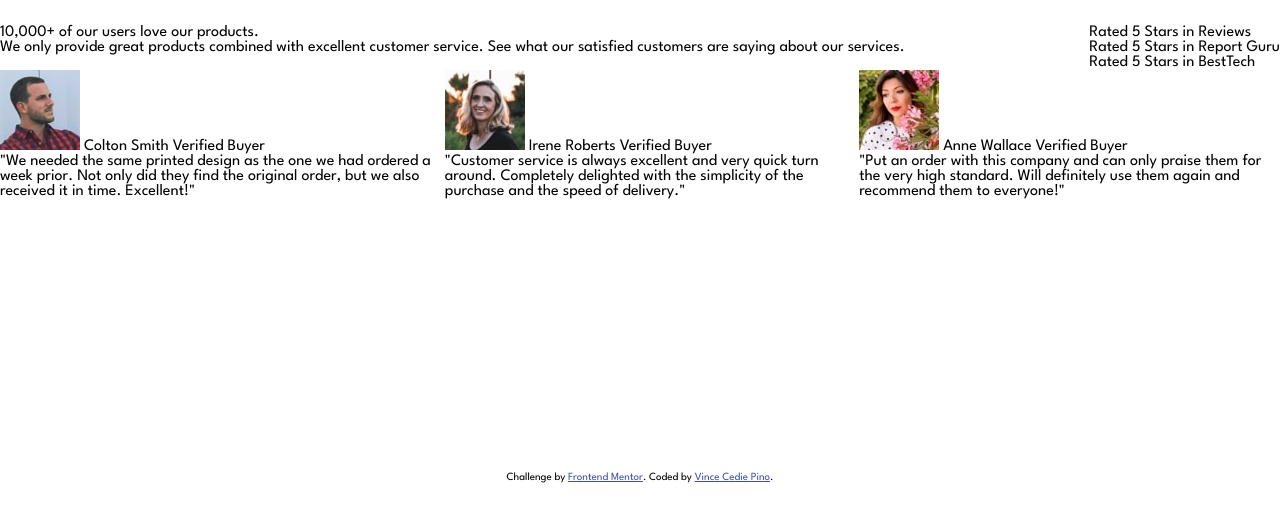
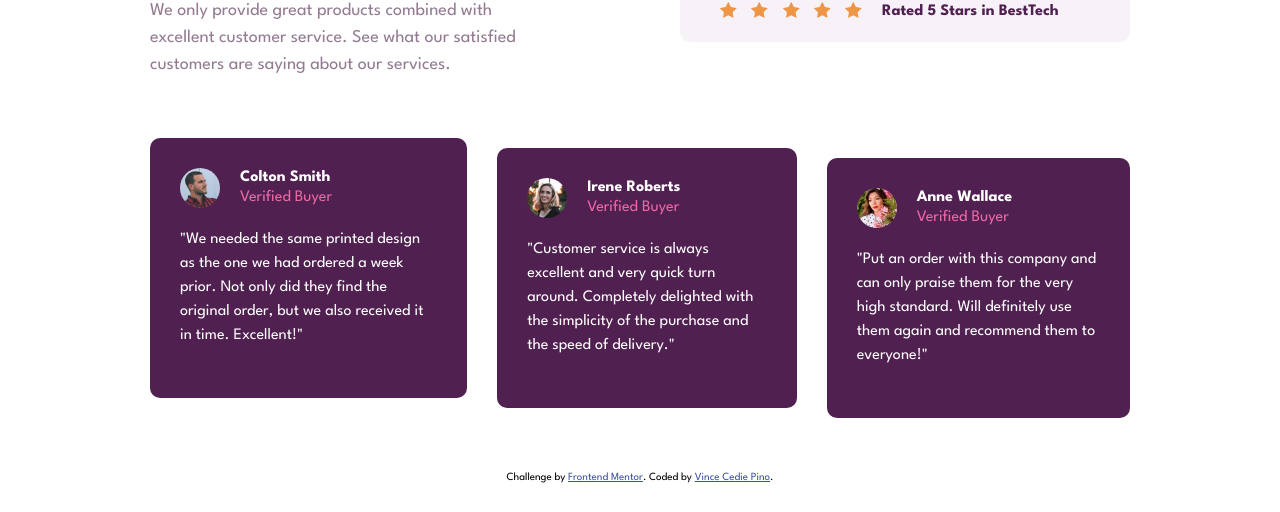
Before and after one commit to vince-pino/fem-social-proof-section, a plain HTML site: page index.html in a window 1280 px wide. Shown: the part 288-800 px from the top of the page. Drawn offline with Linux system fonts and the light colour scheme.

Commit message:
Finish Project

```diff
--- a/index.html
+++ b/index.html
@@ -28,24 +28,47 @@
         </div>
         <div class="top-right">
           <div class="stars">
-            <div class="star">
-              Rated 5 Stars in Reviews
+            <div class="star star-left">
+              <span>
+                <img src="./images/icon-star.svg" alt="icon-star">
+                <img src="./images/icon-star.svg" alt="icon-star">
+                <img src="./images/icon-star.svg" alt="icon-star">
+                <img src="./images/icon-star.svg" alt="icon-star">
+                <img src="./images/icon-star.svg" alt="icon-star">
+              </span>
+              <span>Rated 5 Stars in Reviews</span>
             </div>
-            <div class="star">
-              Rated 5 Stars in Report Guru
+            <div class="star star-center">
+              <span>
+                <img src="./images/icon-star.svg" alt="icon-star">
+                <img src="./images/icon-star.svg" alt="icon-star">
+                <img src="./images/icon-star.svg" alt="icon-star">
+                <img src="./images/icon-star.svg" alt="icon-star">
+                <img src="./images/icon-star.svg" alt="icon-star">
+              </span>
+              <span>Rated 5 Stars in Report Guru</span>
             </div>
-            <div class="star">
-              Rated 5 Stars in BestTech
+            <div class="star star-end">
+              <span>
+                <img src="./images/icon-star.svg" alt="icon-star">
+                <img src="./images/icon-star.svg" alt="icon-star">
+                <img src="./images/icon-star.svg" alt="icon-star">
+                <img src="./images/icon-star.svg" alt="icon-star">
+                <img src="./images/icon-star.svg" alt="icon-star">
+              </span>
+              <span>Rated 5 Stars in BestTech</span>
             </div>
           </div>
         </div>
       </section>
       <section class="bottom">
-        <div class="card">
+        <div class="card cart-top">
           <div class="header">
             <img src="./images/image-colton.jpg" alt="">
-            Colton Smith
-            Verified Buyer
+            <div class="name">
+              Colton Smith <br>
+              <span>Verified Buyer</span>
+            </div>
           </div>
           <div class="review">
             "We needed the same printed design as the one we had ordered a week prior.
@@ -53,31 +76,34 @@
             Excellent!"
           </div>
         </div>
-        <div class="card">
+        <div class="card card-center">
           <div class="header">
             <img src="./images/image-irene.jpg" alt="">
-            Irene Roberts
-            Verified Buyer
+            <div class="name">
+              Irene Roberts <br>
+              <span>Verified Buyer</span>
+            </div>
           </div>
-          <div class="description">
+          <div class="review">
             "Customer service is always excellent and very quick turn around. Completely
             delighted with the simplicity of the purchase and the speed of delivery."
           </div>
         </div>
-        <div class="card">
+        <div class="card card-bottom">
           <div class="header">
             <img src="./images/image-anne.jpg" alt="">
-            Anne Wallace
-            Verified Buyer
+            <div class="name">
+              Anne Wallace <br>
+              <span>Verified Buyer</span>
+            </div>
           </div>
-          <div class="description">
+          <div class="review">
             "Put an order with this company and can only praise them for the very high
             standard. Will definitely use them again and recommend them to everyone!"
           </div>
         </div>
       </section>
     </main>
-
 
     <footer>
       <div class="attribution">
@@ -87,5 +113,6 @@
         >. Coded by <a href="#">Vince Cedie Pino</a>.
       </div>
     </footer>
+
   </body>
 </html>
--- a/styles/index.css
+++ b/styles/index.css
@@ -1,5 +1,5 @@
 body {
-  margin: 0;
+  margin: 0 150px;
   height: 100vh;
   font-family: League Spartan;
 
@@ -19,14 +19,123 @@ main {
   justify-content: space-between;
 }
 
+.top-left {
+  flex: 1;
+}
+
+.top-right {
+  flex: 1;
+}
+
+.title {
+  font-size: 48px;
+  font-weight: 700;
+  color: hsl(300, 43%, 22%);
+  padding-right: 200px;
+}
+
+.subtitle {
+  font-size: 18px;
+  color: hsl(303, 10%, 53%);
+  font-weight: 400;
+  line-height: 1.5;
+  margin-top: 10px;
+  margin-bottom: 30px;
+  padding-right: 100px;
+}
+
+.stars {
+  display: flex;
+  flex-direction: column;
+  align-items: flex-start;
+}
+
+.star {
+  display: flex;
+  align-items: center;
+  background-color: hsl(300, 24%, 96%);
+  border-radius: 10px;
+  padding: 20px;
+  padding-left: 30px;
+  margin-bottom: 20px;
+  width: 400px;
+}
+
+.star img {
+  margin-right: 10px;
+}
+
+.star span {
+  color: hsl(300, 43%, 22%);
+  font-weight: 700;
+  margin-left: 10px;
+  margin-top: 5px;
+}
+
+.star-center {
+  align-self: center;
+}
+
+.star-end {
+  align-self: flex-end;
+}
+
 .bottom {
   display: flex;
   justify-content: space-between;
+
+  gap: 30px;
+  margin-top: 30px;
+  height: 280px;
 }
 
 .card {
   display: flex;
   flex-direction: column;
+
+  background-color: hsl(300, 43%, 22%);
+  padding: 30px;
+  border-radius: 10px;
+  height: max-content;
+}
+
+.card-center {
+  align-self: center;
+}
+
+.card-bottom {
+  align-self: flex-end;
+}
+
+.header {
+  display: flex;
+  align-items: center;
+
+  margin-bottom: 20px;
+  line-height: 1.2;
+}
+
+.header img {
+  border-radius: 50%;
+  width: 40px;
+  margin-right: 20px;
+}
+
+.header .name {
+  color: white;
+  font-weight: 700;
+}
+
+.header span {
+  color: hsl(333, 80%, 67%);
+  font-weight: 400;
+}
+
+.review {
+  color: white;
+  font-weight: 400;
+  line-height: 1.5;
+  margin-bottom: 20px;
 }
 
 footer {
@@ -45,3 +154,102 @@ footer {
 .attribution a {
   color: hsl(228, 45%, 44%);
 }
+
+@media (max-width: 375px) {
+  body {
+    margin: 0;
+    width: 100vh;
+    min-height: 100vh;
+    padding-top: 100px;
+
+    display: flex;
+    flex-direction: column;
+  }
+
+  main {
+    width: 85%;
+    margin-bottom: 658px;
+
+    display: flex;
+    flex-direction: column;
+  }
+
+  .top {
+    display: flex;
+    flex-direction: column;
+    align-items: center;
+
+    width: 100%;
+  }
+
+  .title,
+  .subtitle {
+    padding-right: 0;
+    text-align: center;
+  }
+
+  .title {
+    margin-top: 0;
+    width: 80%;
+    margin: auto;
+  }
+
+  .subtitle {
+    margin: auto;
+    margin-top: 20px;
+    font-size: 28px;
+  }
+
+  .top-right {
+    align-items: center;
+  }
+
+  .stars img {
+    width: 20px;
+  }
+
+  .star {
+    flex-direction: column;
+
+    font-size: 28px;
+  }
+
+  .star-left,
+  .star-center,
+  .star-end {
+    width: 460px;
+    align-self: stretch;
+  }
+
+  .bottom {
+    display: flex;
+    flex-direction: column;
+    align-items: center;
+
+    height: 100vh;
+    margin: auto;
+  }
+
+  .card {
+    display: flex;
+    justify-content: center;
+    align-items: center;
+    font-size: 28px;
+  }
+
+  .card img {
+    width: 80px;
+  }
+
+  .header {
+    align-self: flex-start;
+  }
+
+  footer {
+    position: relative;
+    bottom: 0;
+    left: 0;
+    width: 100%;
+    height: 2.5rem;
+  }
+}
```
